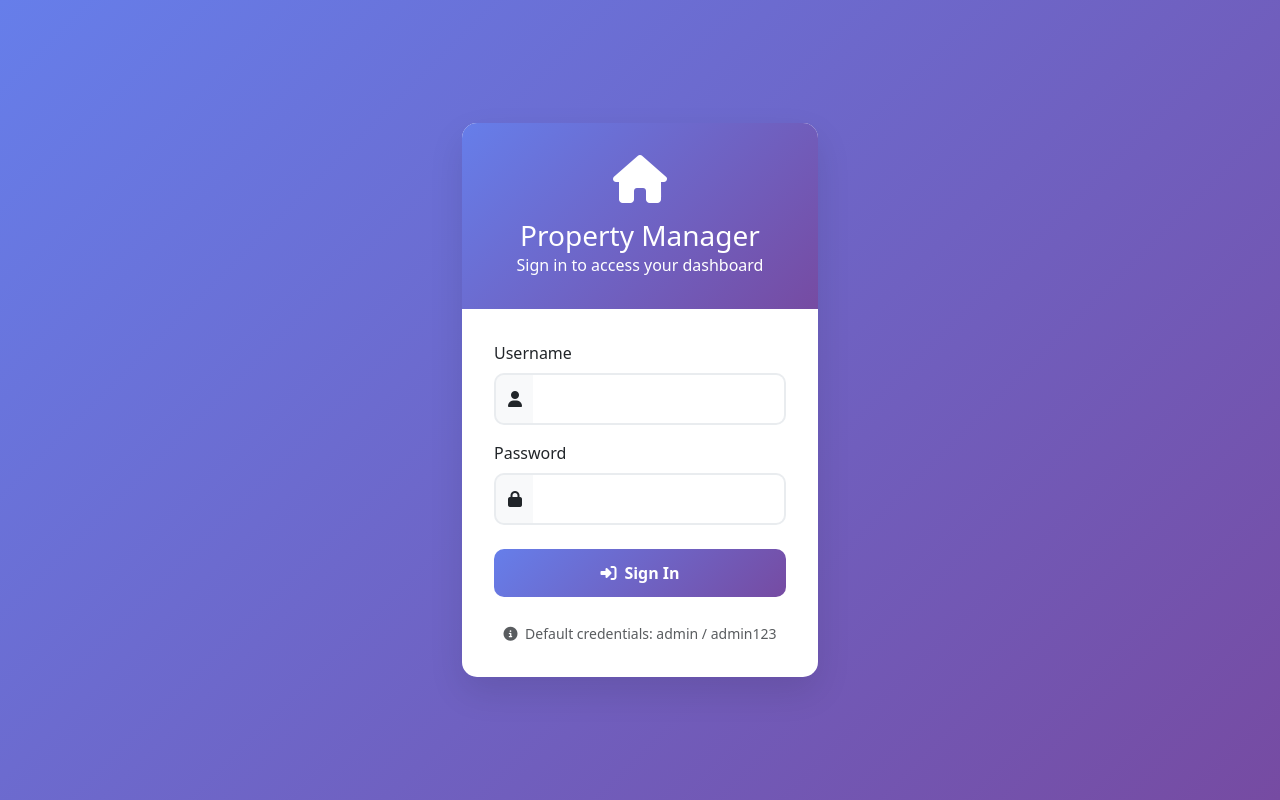
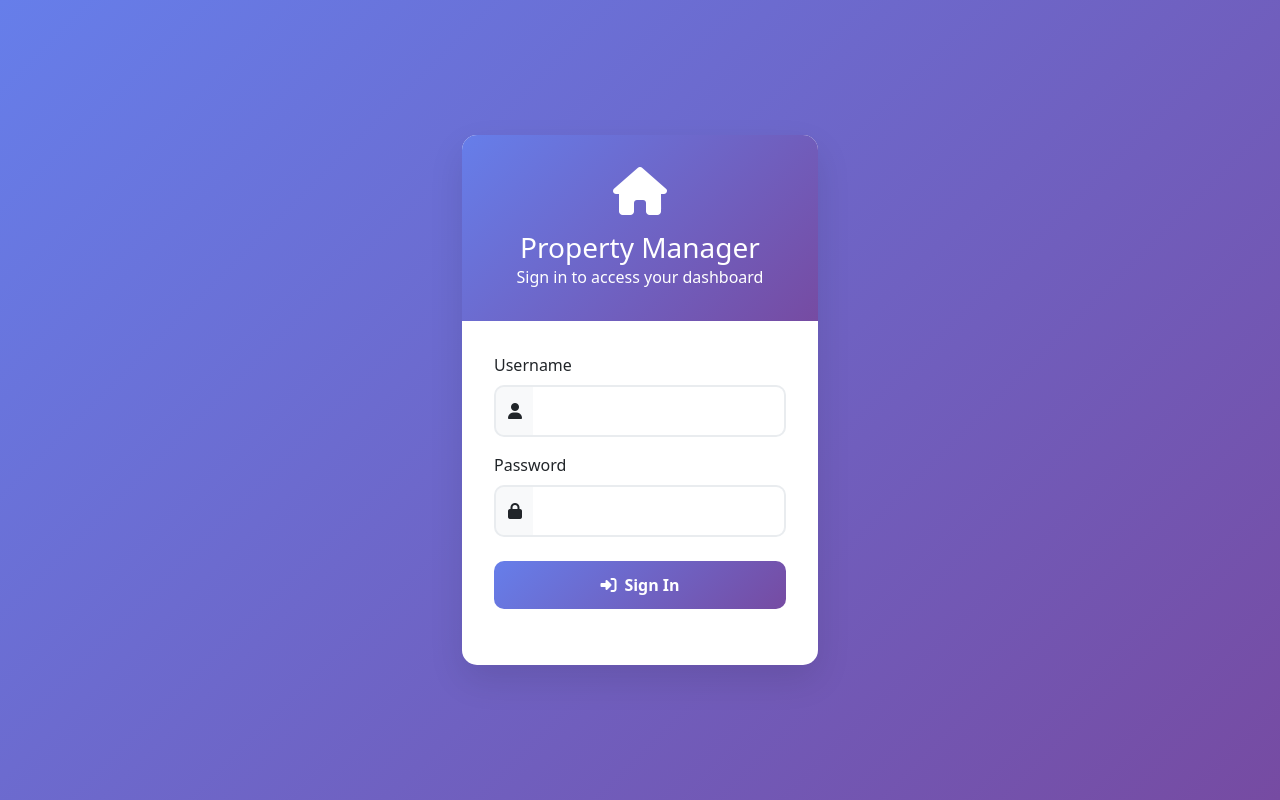
Before and after one commit to Anjuman-Hami-e-Muslimeen/property, a Flask app: page /login in a window 1280 px wide. Run offline with Flask 3, Linux system fonts and the light colour scheme; some libraries are stand-ins or nearby versions.

Commit message:
stable version

```diff
--- a/templates/login.html
+++ b/templates/login.html
@@ -117,10 +117,7 @@
                         </form>
 
                         <div class="text-center mt-4">
-                            <small class="text-muted">
-                                <i class="fas fa-info-circle me-1"></i>
-                                Default credentials: admin / admin123
-                            </small>
+
                         </div>
                     </div>
                 </div>
```
